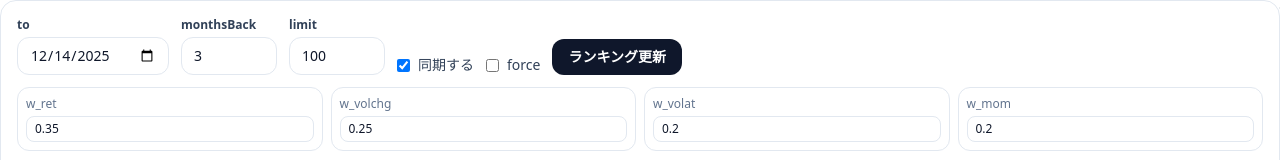
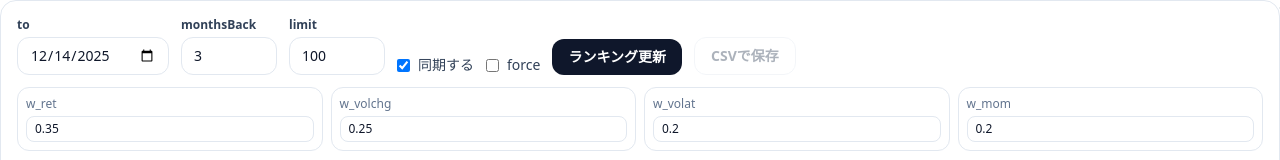
Before and after one commit to purinzan/my-app, a Next.js app: page / in a window 1280 px wide. Shown: the top 160 px of the page. Built offline with nearby package versions, Linux system fonts and the light colour scheme.

Commit message:
Add CSV export for scoreboard

```diff
--- a/app/scoreboard-client.tsx
+++ b/app/scoreboard-client.tsx
@@ -111,6 +111,64 @@ export default function ScoreboardClient() {
     [rows],
   );
 
+  const csvRows = useMemo(() => {
+    return [...rows]
+      .sort((a, b) => (Number(b.score) || 0) - (Number(a.score) || 0))
+      .map((item, index) => ({
+        ...item,
+        rank: Number.isFinite(item.rank) ? item.rank : index + 1,
+      }));
+  }, [rows]);
+
+  const downloadCsv = () => {
+    if (csvRows.length === 0) return;
+
+    const headers: Array<keyof Item | "company_name"> = [
+      "rank",
+      "code",
+      "company_name",
+      "score",
+      "ret_mean",
+      "volchg_ratio",
+      "volat_rto_mean",
+      "mom_n_days",
+    ];
+
+    const escapeCell = (value: unknown) => {
+      if (value === null || value === undefined) return "";
+      const str = String(value);
+      return /[",\n]/.test(str) ? `"${str.replace(/"/g, '""')}"` : str;
+    };
+
+    const lines = [
+      headers.join(","),
+      ...csvRows.map((row) => {
+        const companyName = row.company?.CompanyName ?? row.company?.CompanyNameEnglish ?? "";
+        const values = [
+          row.rank,
+          row.code,
+          companyName,
+          row.score,
+          row.ret_mean,
+          row.volchg_ratio,
+          row.volat_rto_mean,
+          row.mom_n_days,
+        ];
+        return values.map(escapeCell).join(",");
+      }),
+    ];
+
+    const blob = new Blob([lines.join("\n")], { type: "text/csv;charset=utf-8;" });
+    const url = URL.createObjectURL(blob);
+    const link = document.createElement("a");
+    link.href = url;
+    link.download = `scoreboard_${to || "data"}.csv`;
+    document.body.appendChild(link);
+    link.click();
+    link.remove();
+    URL.revokeObjectURL(url);
+  };
+
   return (
     <div className="rounded-2xl border border-slate-200 bg-white p-4 dark:border-slate-800 dark:bg-slate-950">
       <div className="flex flex-wrap items-end gap-3">
@@ -165,6 +223,15 @@ export default function ScoreboardClient() {
           type="button"
         >
           {loading ? "実行中..." : "ランキング更新"}
+        </button>
+
+        <button
+          onClick={downloadCsv}
+          disabled={loading || csvRows.length === 0}
+          className="rounded-xl border border-slate-200 bg-white px-4 py-2 text-sm font-semibold text-slate-700 disabled:opacity-40 dark:border-slate-800 dark:bg-slate-950 dark:text-slate-200"
+          type="button"
+        >
+          CSVで保存
         </button>
       </div>
 
```
